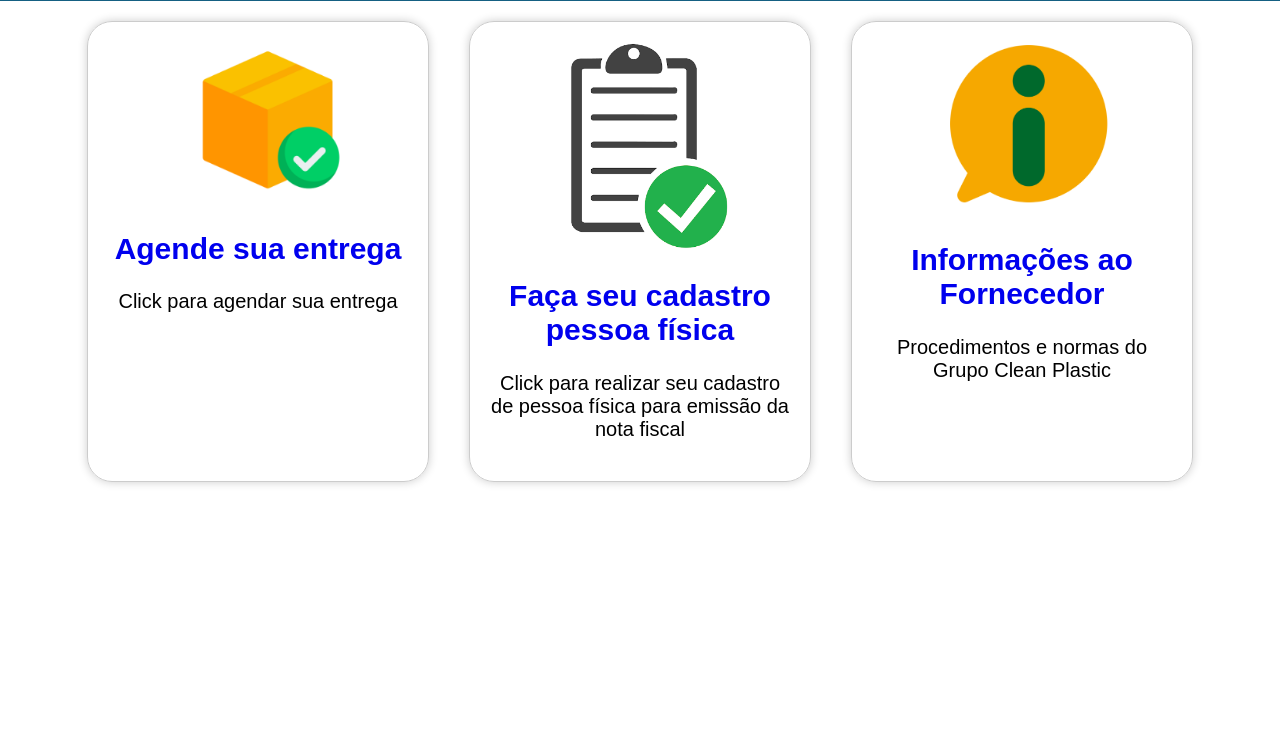
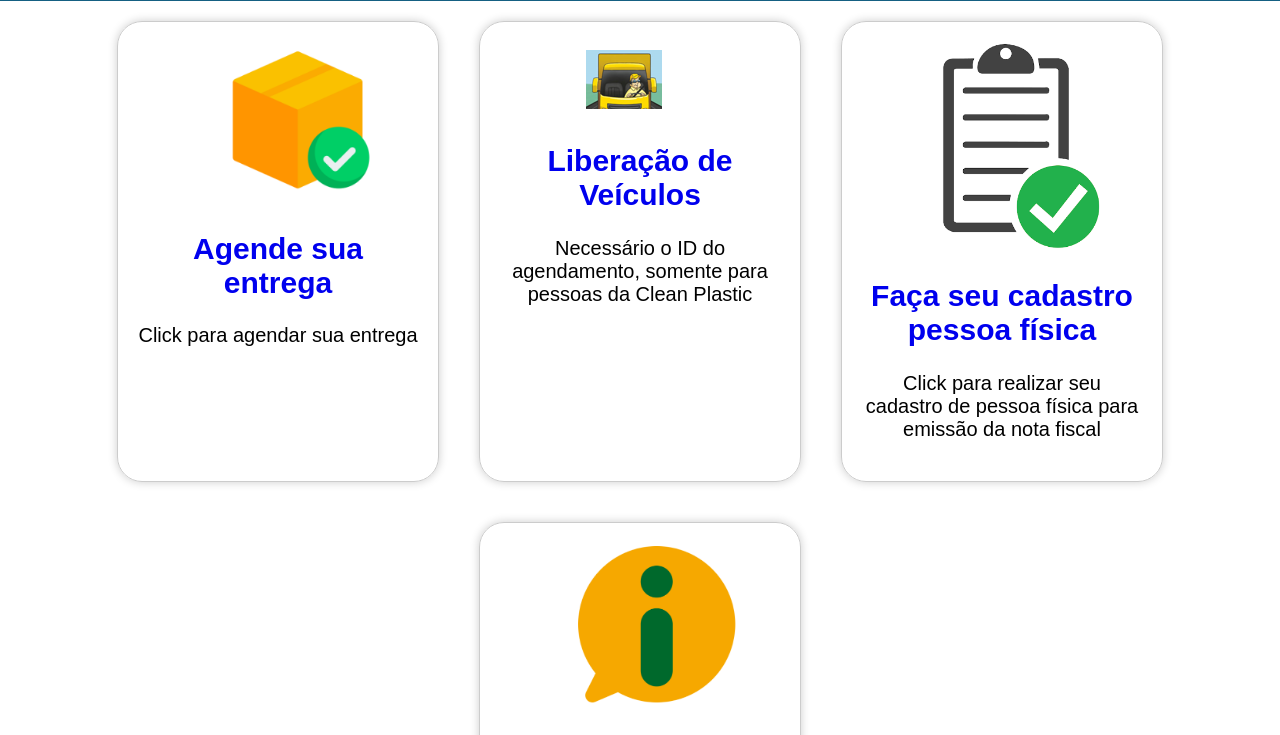
Before and after one commit to SallesPaulo/Clean-Plastic, a plain HTML site: page index.html in a window 1280 px wide. Shown: the part 65-800 px from the top of the page. Drawn offline with Linux system fonts and the light colour scheme; a script that the page names is missing.

Commit message:
liberacao

```diff
--- a/_css/Style.css
+++ b/_css/Style.css
@@ -91,7 +91,7 @@ li a:hover {
 }
 .card {
     font-size: 20px;
-    width: 300px;
+    width: 280px;
     margin: 20px;
     padding: 20px;
     border: 1px solid #ccc;
--- a/index.html
+++ b/index.html
@@ -25,6 +25,12 @@
 			<img src="_imagens/Entrega.PNG">
 			<h2><a href=https://forms.office.com/r/gc3N3jfN8T>Agende sua entrega</a></h2>
 			<p>Click para agendar sua entrega</p>
+		</div>
+
+		<div class="card">
+			<img src="_imagens/Descarga.PNG">
+			<h2><a href=https://forms.office.com/r/ZsgraUaga3>Liberação de Veículos</a></h2>
+			<p>Necessário o ID do agendamento, somente para pessoas da Clean Plastic</p>
 		</div>
 
 		<div class="card">
```
